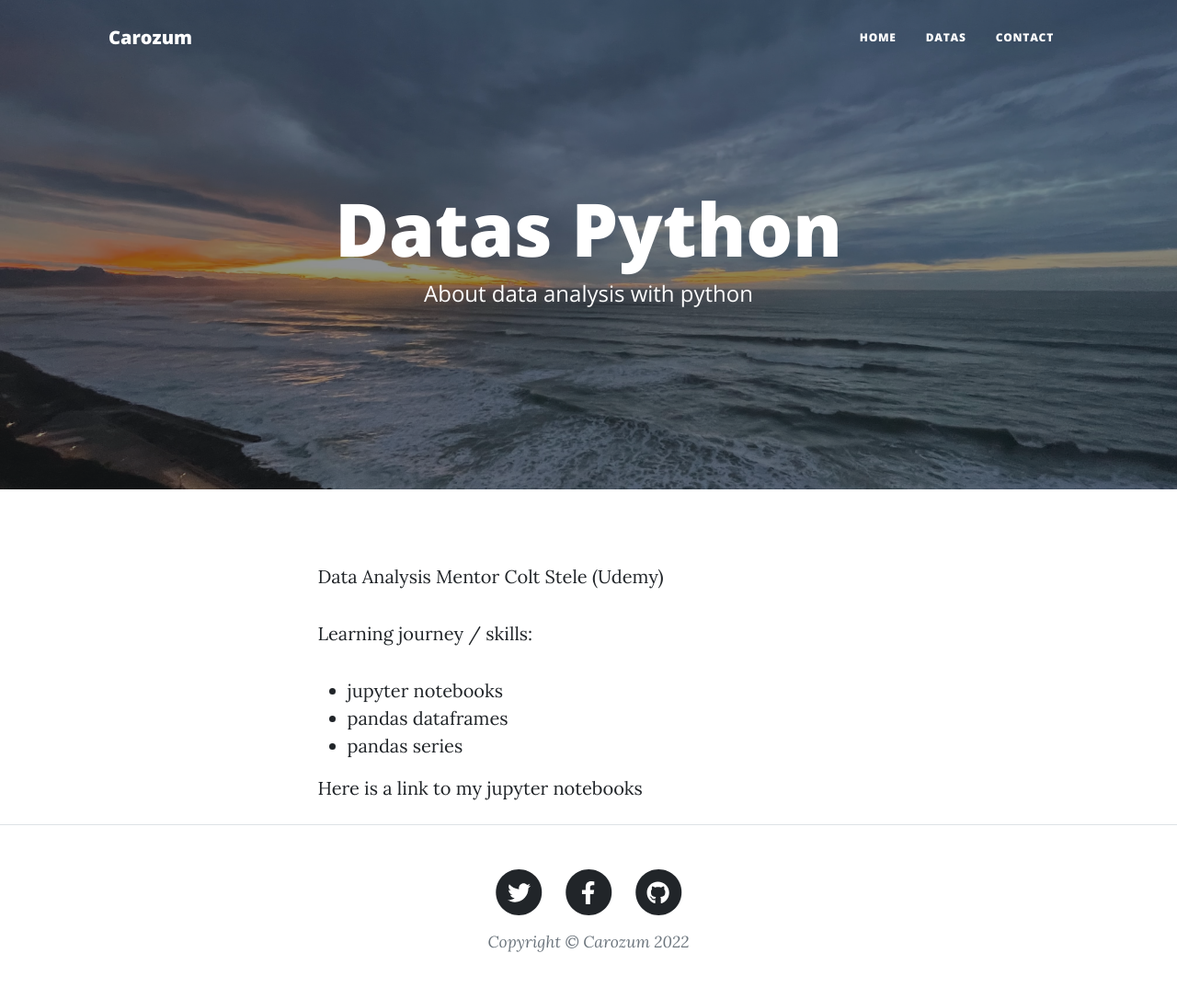
After one commit to carozum/flask-blog-updated, a Flask app: page /datas in a window 1280 px wide. The commit adds this page. Shown: the whole page at 92% size. Run offline with Flask 2, Linux system fonts and the light colour scheme; some libraries are stand-ins or nearby versions.

Commit message:
adding data page

```diff
--- a/main.py
+++ b/main.py
@@ -52,9 +52,9 @@ def send_email(name, email, phone, message):
         connection.login('bla@hotmail.fr','password' )
         connection.sendmail('bla@hotmail.fr', email , email_message)
 
-@app.route('/about')
-def get_about():
-    return render_template('about.html')
+@app.route('/datas')
+def get_datas():
+    return render_template('datas.html')
 
 
 if __name__ == '__main__':
--- /dev/null
+++ b/templates/datas.html
@@ -0,0 +1,35 @@
+{% include 'header.html' %}
+<!-- Page Header-->
+
+<header class="masthead" style="background-image: url({{url_for('static', filename = '/img/about-bg.png')}})">
+    <div class="container position-relative px-4 px-lg-5">
+        <div class="row gx-4 gx-lg-5 justify-content-center">
+            <div class="col-md-10 col-lg-8 col-xl-7">
+                <div class="page-heading">
+                    <h1>Datas Python</h1>
+                    <span class="subheading">About data analysis with python</span>
+                </div>
+            </div>
+        </div>
+    </div>
+</header>
+<!-- Main Content-->
+<main class="mb-4">
+    <div class="container px-4 px-lg-5">
+        <div class="row gx-4 gx-lg-5 justify-content-center">
+            <div class="col-md-10 col-lg-8 col-xl-7">
+
+                <p>Data Analysis Mentor Colt Stele (Udemy)</p>
+                <p>Learning journey / skills:</p>
+                <ul>
+                    <li>jupyter notebooks</li>
+                    <li>pandas dataframes</li>
+                    <li>pandas series</li>
+                </ul>
+                <a href="#">Here is a link to my jupyter notebooks</a>
+            </div>
+        </div>
+    </div>
+</main>
+<!-- Footer-->
+{% include 'footer.html' %}
--- a/templates/header.html
+++ b/templates/header.html
@@ -35,7 +35,7 @@
                     <li class="nav-item"><a class="nav-link px-lg-3 py-3 py-lg-4"
                             href="{{ url_for('get_home')}}">Home</a></li>
                     <li class="nav-item"><a class="nav-link px-lg-3 py-3 py-lg-4"
-                            href="{{ url_for('get_about')}}">About</a></li>
+                            href="{{ url_for('get_datas')}}">Datas</a></li>
                     <li class="nav-item"><a class="nav-link px-lg-3 py-3 py-lg-4"
                             href="{{ url_for('get_contact')}}">Contact</a></li>
                 </ul>
--- a/templates/index.html
+++ b/templates/index.html
@@ -19,6 +19,8 @@
         href="https://fonts.googleapis.com/css2?family=Merriweather+Sans&family=Montserrat&family=Sacramento&display=swap"
         rel="stylesheet" />
 </head>
+
+
 
 <body>
     <!-- 3. structure the html -->
```
Also changed, not shown: templates/about.html (deleted, +0 -35 lines).
